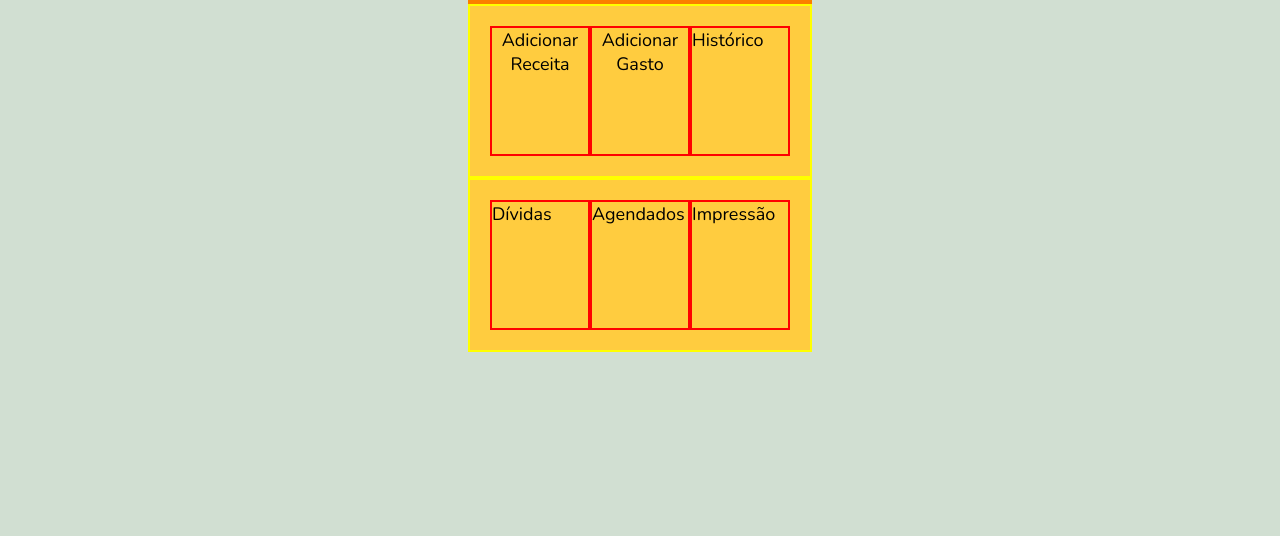
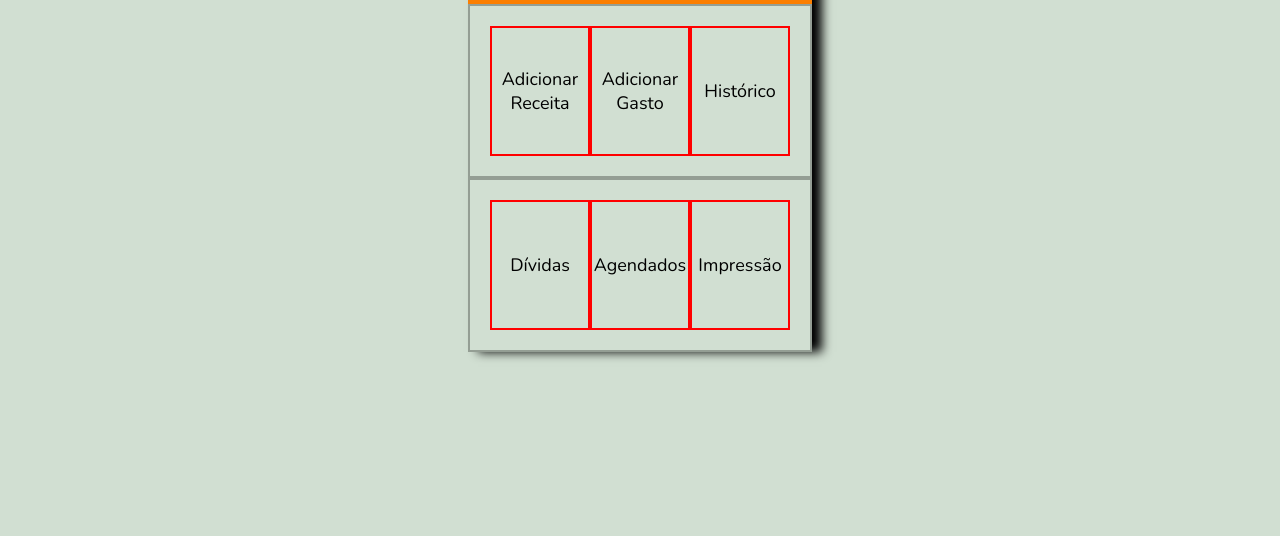
Before and after one commit to eunathan098/bank, a plain HTML site: page Home.html in a window 1280 px wide. Shown: the part 334-870 px from the top of the page. Drawn offline with nearby package versions, Linux system fonts and the light colour scheme.

Commit message:
Estilização da página Home e Deshboard

```diff
--- a/Home.html
+++ b/Home.html
@@ -41,14 +41,14 @@
 
                         <div class="container-dashboard-rows">
                             <div class="container-cols">
-                                Dívidas
+                                <p> Dívidas </p>
                             </div>
                             <div class="container-cols">
-                                Agendados
+                                <p> Agendados </p>
                             </div>
 
                             <div class="container-cols">
-                                Impressão
+                                <p> Impressão </p>
                             </div>
                         </div>
                     </div>
--- a/Javascript/script.js
+++ b/Javascript/script.js
@@ -27,7 +27,7 @@ iconAberto.addEventListener("click", () => {
 const botaoAcesso = document.getElementById("btn-login");
 
 botaoAcesso.addEventListener("click", () => {
-    window.location.href = "../Home.html"; // Redirecionando para a página Home.html
+    window.location.href = "./Home.html"; // Redirecionando para a página Home.html
 });
 
 // Scroll Reveal da página
--- a/css/styleHome.css
+++ b/css/styleHome.css
@@ -80,6 +80,7 @@ body{
     justify-content: center;
     margin: 20px;
     flex-direction: column;
+    box-shadow: 10px 0px 10px 0px black;
 }
 
 .subtitulo{
@@ -107,14 +108,22 @@ body{
     justify-content: center;
     padding: 20px;
     width: 100%;
-    background-color: #FFCC3F;
-    border: 2px solid yellow;
+    border: 2px solid rgba(0, 0, 0, 0.293);
     cursor: pointer;
 }
 
 .container-cols{
     display: flex;
+    text-align: center;
+    align-items: center;
+    justify-content: center;
     width: 100px;
     height: 130px;
     border: 2px solid red;
+    font-family: "Nunito", serif;
 }
+
+.container-cols:hover{
+    color: #fff;
+    background-color: #FB7E00;
+}
```
